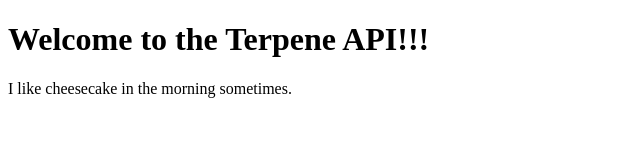
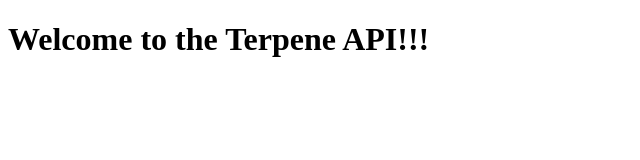
Before and after one commit to jazzypants1989/terpene-api-demo, a website: page index.html in a window 1280 px wide. Shown: the whole page, without its empty margins (0-640 px from the left). Drawn offline with Linux system fonts and the light colour scheme.

Commit message:
back to square one

```diff
--- a/index.html
+++ b/index.html
@@ -8,7 +8,5 @@
 </head>
 <body>
     <h1>Welcome to the Terpene API!!!</h1>
-
-    <p>I like cheesecake in the morning sometimes.</p>
 </body>
 </html>
```
